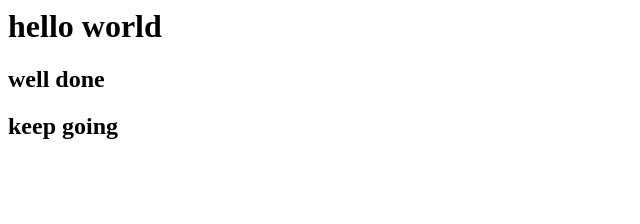
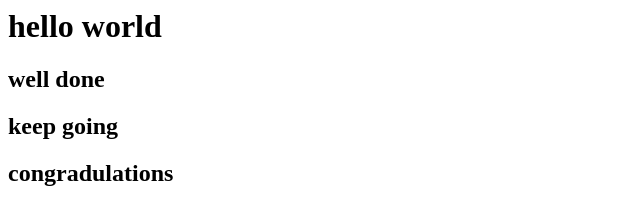
Before and after one commit to ryanxiexie/newGitTest, a plain HTML site: page index.html in a window 1280 px wide. Shown: the whole page, without its empty margins (0-640 px from the left). Drawn offline with Linux system fonts and the light colour scheme.

Commit message:
fixed index.html

```diff
--- a/index.html
+++ b/index.html
@@ -2,4 +2,5 @@
 <h1>hello world</h1>
 <h2>well done</h2>
 <h2>keep going</h2>
+<h2>congradulations</h2>
   </body>
```
